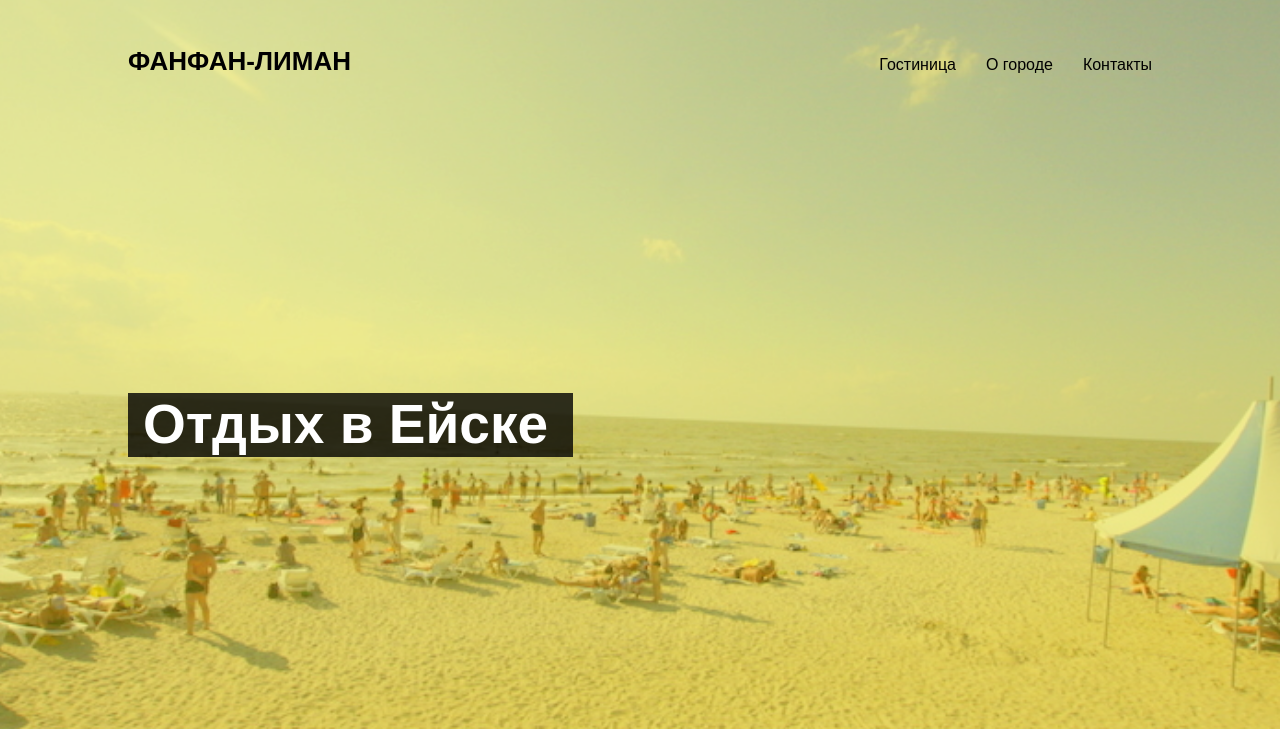
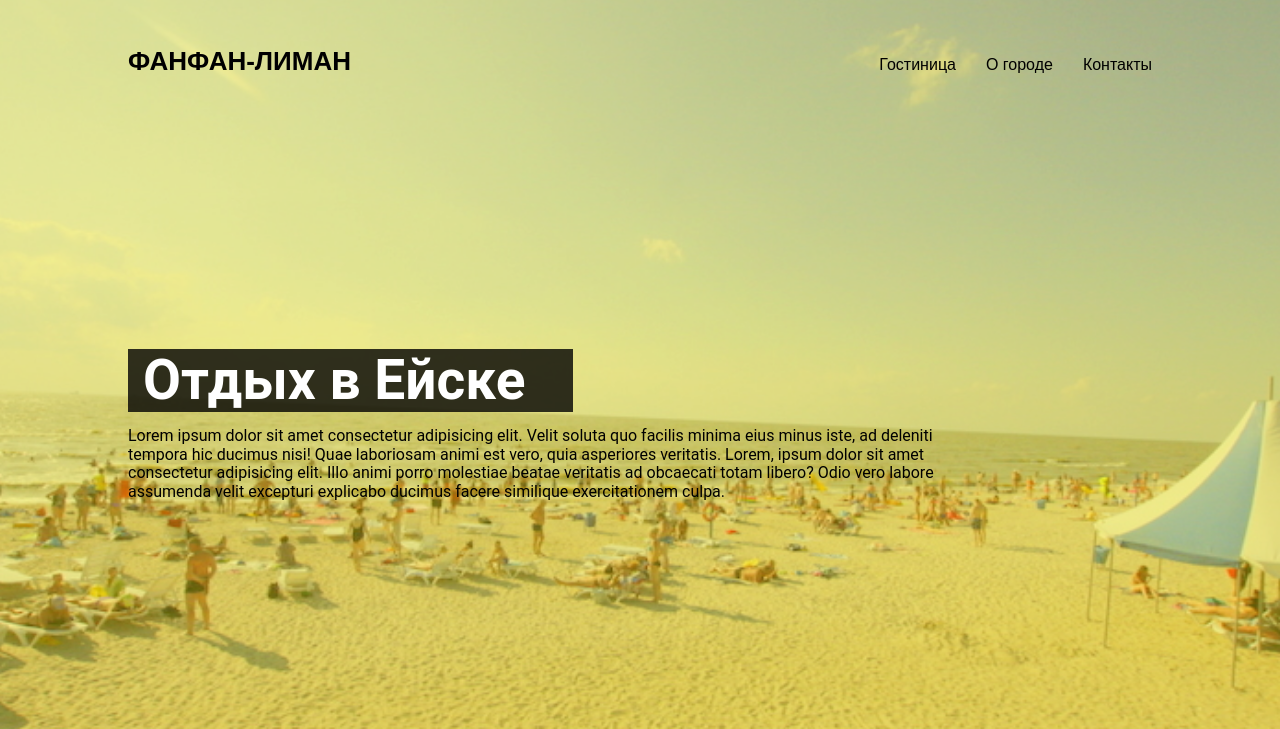
Before and after one commit to Maks-well-88/hotel, a plain HTML site: page index.html in a window 1280 px wide. Shown: the top 729 px of the page. Drawn offline with Linux system fonts and the light colour scheme.

Commit message:
Marked up block description

```diff
--- /dev/null
+++ b/blocks/description/__block/description__block.css
@@ -0,0 +1,5 @@
+.description__block {
+  display: flex;
+  flex-direction: column;
+  font-family: Roboto, sans-serif;
+}
--- /dev/null
+++ b/blocks/description/__paragraph/description__paragraph.css
@@ -0,0 +1,5 @@
+.description__paragraph {
+  max-width: 820px;
+  margin: 15px 0 0 0;
+  hyphens: auto;
+}
--- a/blocks/description/__title/description__title.css
+++ b/blocks/description/__title/description__title.css
@@ -1,8 +1,9 @@
 .description__title {
-  font-family: Arial, Helvetica, sans-serif;
+  margin: 0;
   font-size: 55px;
   font-weight: bold;
-  width: 430px;
+  min-width: 200px;
+  max-width: 430px;
   color: #fff;
   background-color: rgba(0, 0, 0, 0.8);
   padding-left: 15px;
--- a/blocks/description/description.css
+++ b/blocks/description/description.css
@@ -1,4 +1,5 @@
 .description {
+  display: flex;
   height: 90%;
   align-items: center;
   z-index: 1;
--- a/index.html
+++ b/index.html
@@ -19,8 +19,14 @@
       </nav>
     </header>
     <!-- БЛОК DESCRIPTION -->
-    <section class="description container__section">
-      <h1 class="description__title">Отдых в Ейске</h1>
+    <section class="description container__section" aria-label="Статья об отдыхе в Ейске">
+      <article class="description__block">
+        <h1 class="description__title">Отдых в Ейске</h1>
+        <p class="description__paragraph">Lorem ipsum dolor sit amet consectetur adipisicing elit. Velit soluta quo facilis minima eius minus iste,
+        ad deleniti tempora hic ducimus nisi! Quae laboriosam animi est vero, quia asperiores veritatis. Lorem, ipsum dolor sit amet consectetur
+        adipisicing elit. Illo animi porro molestiae beatae veritatis ad obcaecati totam libero? Odio vero labore assumenda velit excepturi explicabo
+        ducimus facere similique exercitationem culpa.</p>
+      </article>
     </section>
     <!-- БЛОК COVER -->
     <section class="cover">
--- a/pages/index.css
+++ b/pages/index.css
@@ -14,6 +14,8 @@
 
 /* DESCRIPTION */
 @import url('../blocks/description/description.css');
+@import url('../blocks/description/__block/description__block.css');
+@import url('../blocks/description/__paragraph/description__paragraph.css');
 @import url('../blocks/description/__title/description__title.css');
 
 /* COVER */
```
